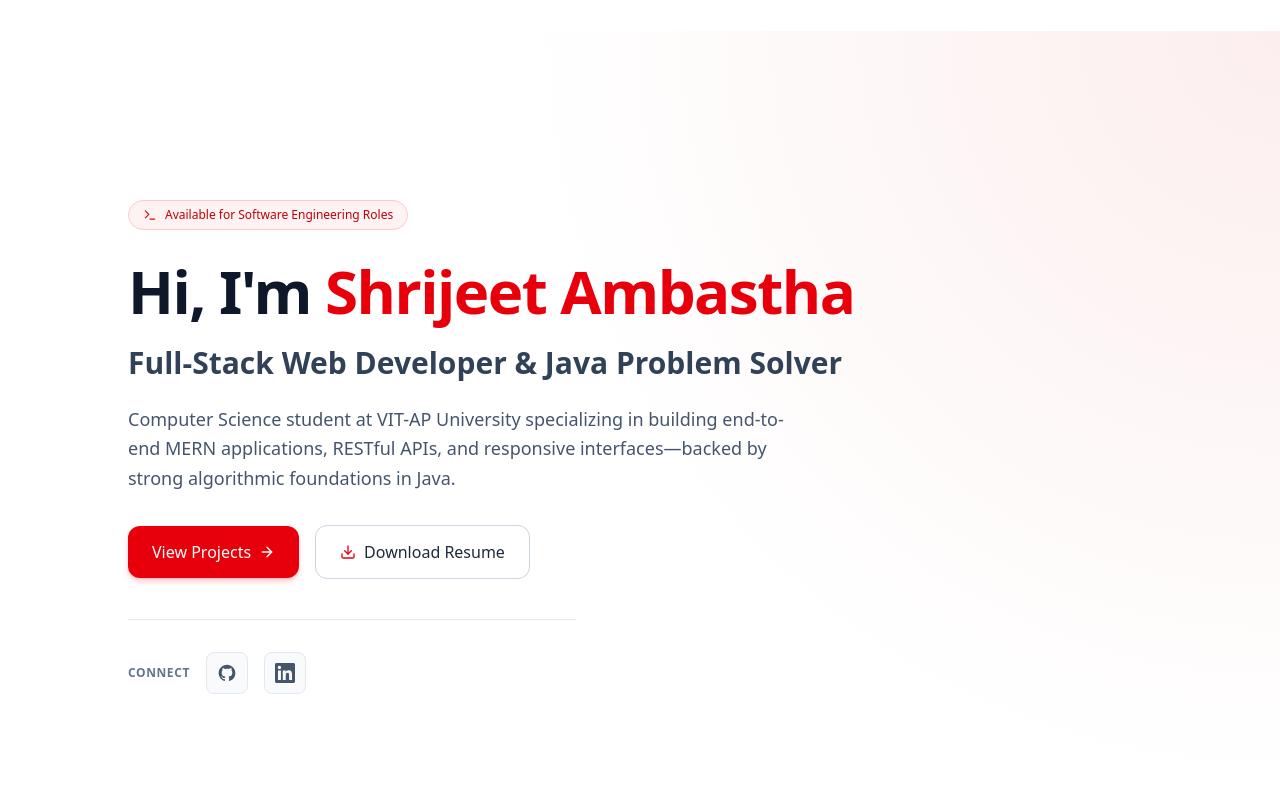
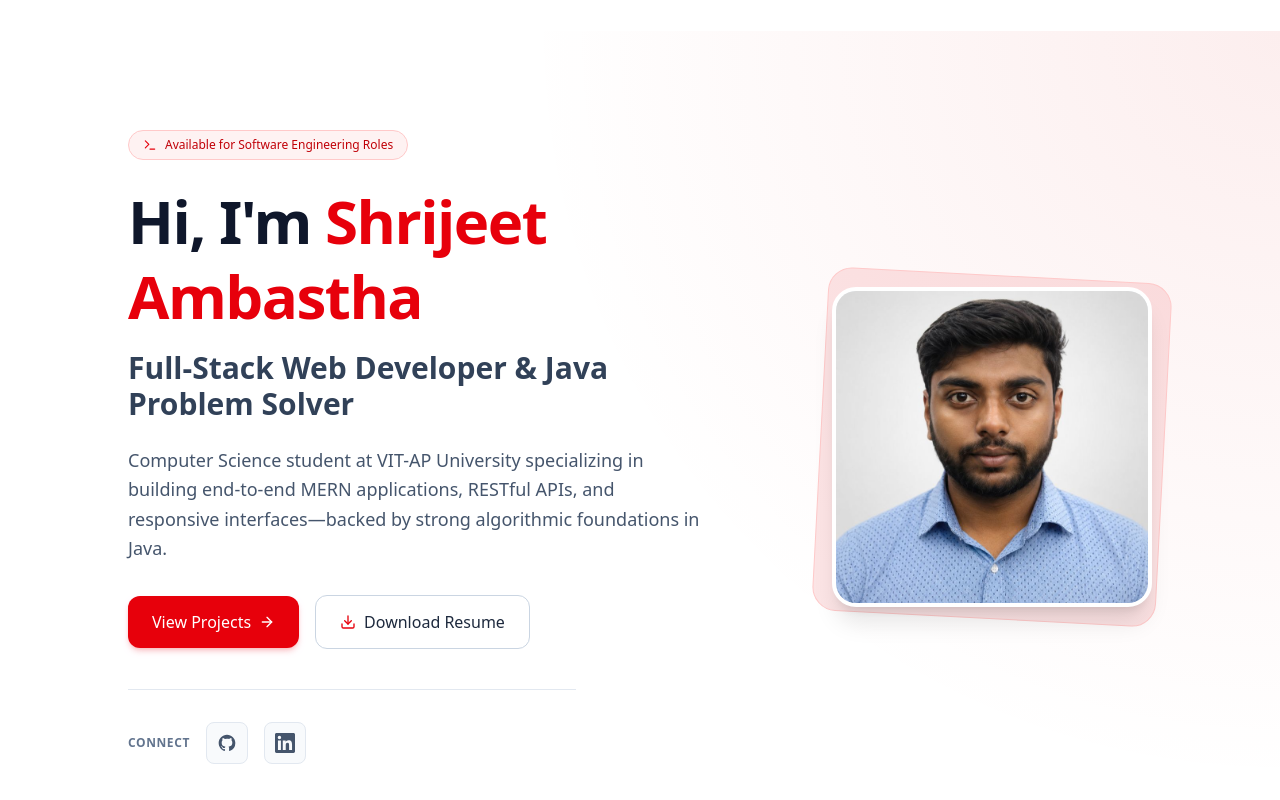
Before and after one commit to Shrijeet-Ambastha/Portfolio, a React (Vite) app: page / in a window 1280 px wide. Shown: the part 4740-5540 px from the top of the page. Built offline with nearby package versions, Linux system fonts and the light colour scheme.

Commit message:
Uploaded the photo

```diff
--- a/src/components/Hero.jsx
+++ b/src/components/Hero.jsx
@@ -1,3 +1,101 @@
+// // import React from 'react';
+// // import { ArrowRight, Download, Terminal } from 'lucide-react';
+
+// // const GithubIcon = ({ className }) => (
+// //   <svg width="20" height="20" viewBox="0 0 24 24" fill="currentColor" className={className} aria-hidden="true">
+// //     <path
+// //       fillRule="evenodd"
+// //       clipRule="evenodd"
+// //       d="M12 2C6.477 2 2 6.484 2 12.017c0 4.425 2.865 8.18 6.839 9.504.5.092.682-.217.682-.483 0-.237-.008-.868-.013-1.703-2.782.605-3.369-1.343-3.369-1.343-.454-1.158-1.11-1.466-1.11-1.466-.908-.62.069-.608.069-.608 1.003.07 1.53 1.032 1.53 1.032.892 1.53 2.341 1.088 2.91.832.092-.647.35-1.088.636-1.338-2.22-.253-4.555-1.113-4.555-4.951 0-1.093.39-1.988 1.029-2.688-.103-.253-.446-1.272.098-2.65 0 0 .84-.27 2.75 1.026A9.564 9.564 0 0112 6.844c.85.004 1.705.115 2.504.337 1.909-1.296 2.747-1.027 2.747-1.027.546 1.379.202 2.398.1 2.651.64.7 1.028 1.595 1.028 2.688 0 3.848-2.339 4.695-4.566 4.943.359.309.678.92.678 1.855 0 1.338-.012 2.419-.012 2.747 0 .268.18.58.688.482A10.019 10.019 0 0022 12.017C22 6.484 17.522 2 12 2z"
+// //     />
+// //   </svg>
+// // );
+
+// // const LinkedinIcon = ({ className }) => (
+// //   <svg width="20" height="20" viewBox="0 0 24 24" fill="currentColor" className={className} aria-hidden="true">
+// //     <path d="M20.447 20.452h-3.554v-5.569c0-1.328-.027-3.037-1.852-3.037-1.853 0-2.136 1.445-2.136 2.939v5.667H9.351V9h3.414v1.561h.046c.477-.9 1.637-1.85 3.37-1.85 3.601 0 4.267 2.37 4.267 5.455v6.286zM5.337 7.433a2.062 2.062 0 01-2.063-2.065 2.064 2.064 0 112.063 2.065zm1.782 13.019H3.555V9h3.564v11.452zM22.225 0H1.771C.792 0 0 .774 0 1.729v20.542C0 23.227.792 24 1.771 24h20.451C23.2 24 24 23.227 24 22.271V1.729C24 .774 23.2 0 22.222 0h.003z" />
+// //   </svg>
+// // );
+
+// // const Hero = () => {
+// //   return (
+// //     <section
+// //       id="hero"
+// //       className="min-h-screen flex items-center pt-24 pb-16 px-6 bg-white text-slate-900 relative overflow-hidden"
+// //     >
+// //       <div className="absolute inset-0 bg-[radial-gradient(circle_at_top_right,rgba(220,38,38,0.08),transparent_50%)] pointer-events-none" />
+
+// //       <div className="max-w-5xl mx-auto w-full relative z-10">
+// //         <div className="inline-flex items-center gap-2 px-3.5 py-1.5 rounded-full bg-red-50 border border-red-200 text-red-700 text-xs font-medium mb-6">
+// //           <Terminal className="w-3.5 h-3.5 text-red-600" />
+// //           <span>Available for Software Engineering Roles</span>
+// //         </div>
+
+// //         <h1 className="text-4xl sm:text-5xl md:text-6xl font-extrabold tracking-tight text-slate-900 leading-tight">
+// //           Hi, I&apos;m{' '}
+// //           <span className="text-red-600">
+// //             Shrijeet Ambastha
+// //           </span>
+// //         </h1>
+
+// //         <h2 className="text-xl sm:text-2xl md:text-3xl font-semibold text-slate-700 mt-4">
+// //           Full-Stack Web Developer &amp; Java Problem Solver
+// //         </h2>
+
+// //         <p className="text-slate-600 text-base md:text-lg max-w-2xl mt-6 leading-relaxed">
+// //           Computer Science student at VIT-AP University specializing in building end-to-end MERN applications, RESTful APIs, and responsive interfaces—backed by strong algorithmic foundations in Java.
+// //         </p>
+
+// //         <div className="flex flex-wrap items-center gap-4 mt-8">
+// //           <a
+// //             href="#projects"
+// //             className="px-6 py-3.5 rounded-xl bg-red-600 hover:bg-red-700 text-white font-medium inline-flex items-center gap-2 transition-colors shadow-md shadow-red-600/20"
+// //           >
+// //             View Projects
+// //             <ArrowRight className="w-4 h-4" />
+// //           </a>
+
+// //          <a
+// //             href={`${import.meta.env.BASE_URL}resume.pdf`}
+// //             download="Shrijeet_Ambastha_Resume.pdf"
+// //             className="px-6 py-3.5 rounded-xl bg-white hover:bg-red-50 text-slate-800 border border-slate-300 hover:border-red-300 font-medium inline-flex items-center gap-2 transition-colors"
+// //           >
+// //             <Download className="w-4 h-4 text-red-600" />
+// //             Download Resume
+// //           </a>
+// //         </div>
+
+// //         <div className="flex items-center gap-4 mt-10 pt-8 border-t border-slate-200 max-w-md">
+// //           <span className="text-xs uppercase tracking-wider text-slate-500 font-semibold">
+// //             Connect
+// //           </span>
+// //           <a
+// //             href="https://github.com/Shrijeet-Ambastha"
+// //             target="_blank"
+// //             rel="noreferrer"
+// //             aria-label="GitHub"
+// //             className="p-2.5 rounded-lg bg-slate-50 border border-slate-200 text-slate-600 hover:text-red-600 hover:border-red-300 transition-colors"
+// //           >
+// //             <GithubIcon className="w-5 h-5" />
+// //           </a>
+// //           <a
+// //             href="https://linkedin.com/in/shrijeet-ambastha"
+// //             target="_blank"
+// //             rel="noreferrer"
+// //             aria-label="LinkedIn"
+// //             className="p-2.5 rounded-lg bg-slate-50 border border-slate-200 text-slate-600 hover:text-red-600 hover:border-red-300 transition-colors"
+// //           >
+// //             <LinkedinIcon className="w-5 h-5" />
+// //           </a>
+// //         </div>
+// //       </div>
+// //     </section>
+// //   );
+// // };
+
+// // export default Hero;
+
+
 // import React from 'react';
 // import { ArrowRight, Download, Terminal } from 'lucide-react';
 
@@ -18,6 +116,8 @@
 // );
 
 // const Hero = () => {
+//   const resumeUrl = `${import.meta.env.BASE_URL}resume.pdf`;
+
 //   return (
 //     <section
 //       id="hero"
@@ -55,9 +155,11 @@
 //             <ArrowRight className="w-4 h-4" />
 //           </a>
 
-//          <a
-//             href={`${import.meta.env.BASE_URL}resume.pdf`}
+//           <a
+//             href={resumeUrl}
 //             download="Shrijeet_Ambastha_Resume.pdf"
+//             target="_blank"
+//             rel="noreferrer"
 //             className="px-6 py-3.5 rounded-xl bg-white hover:bg-red-50 text-slate-800 border border-slate-300 hover:border-red-300 font-medium inline-flex items-center gap-2 transition-colors"
 //           >
 //             <Download className="w-4 h-4 text-red-600" />
@@ -95,7 +197,6 @@
 
 // export default Hero;
 
-
 import React from 'react';
 import { ArrowRight, Download, Terminal } from 'lucide-react';
 
@@ -117,6 +218,7 @@ const LinkedinIcon = ({ className }) => (
 
 const Hero = () => {
   const resumeUrl = `${import.meta.env.BASE_URL}resume.pdf`;
+  const profileUrl = `${import.meta.env.BASE_URL}profile.jpg`;
 
   return (
     <section
@@ -125,7 +227,9 @@ const Hero = () => {
     >
       <div className="absolute inset-0 bg-[radial-gradient(circle_at_top_right,rgba(220,38,38,0.08),transparent_50%)] pointer-events-none" />
 
-      <div className="max-w-5xl mx-auto w-full relative z-10">
+      <div className="max-w-5xl mx-auto w-full relative z-10 grid md:grid-cols-12 gap-12 items-center">
+        {/* Left Content Column */}
+        <div className="md:col-span-7">
           <div className="inline-flex items-center gap-2 px-3.5 py-1.5 rounded-full bg-red-50 border border-red-200 text-red-700 text-xs font-medium mb-6">
             <Terminal className="w-3.5 h-3.5 text-red-600" />
             <span>Available for Software Engineering Roles</span>
@@ -191,6 +295,22 @@ const Hero = () => {
             </a>
           </div>
         </div>
+
+        {/* Right Profile Picture Column */}
+        <div className="md:col-span-5 flex justify-center md:justify-end">
+          <div className="relative">
+            {/* Decorative red offset frame */}
+            <div className="absolute -inset-3 rounded-3xl bg-red-600/10 border border-red-200 rotate-3" />
+            <div className="relative w-64 h-64 sm:w-72 sm:h-72 md:w-80 md:h-80 rounded-3xl overflow-hidden bg-slate-100 border-4 border-white shadow-xl">
+              <img
+                src={profileUrl}
+                alt="Shrijeet Ambastha"
+                className="w-full h-full object-cover object-top"
+              />
+            </div>
+          </div>
+        </div>
+      </div>
     </section>
   );
 };
```
Also changed, not shown: public/profile.jpg (added). Lines whose indentation alone changed are shown as unchanged.
